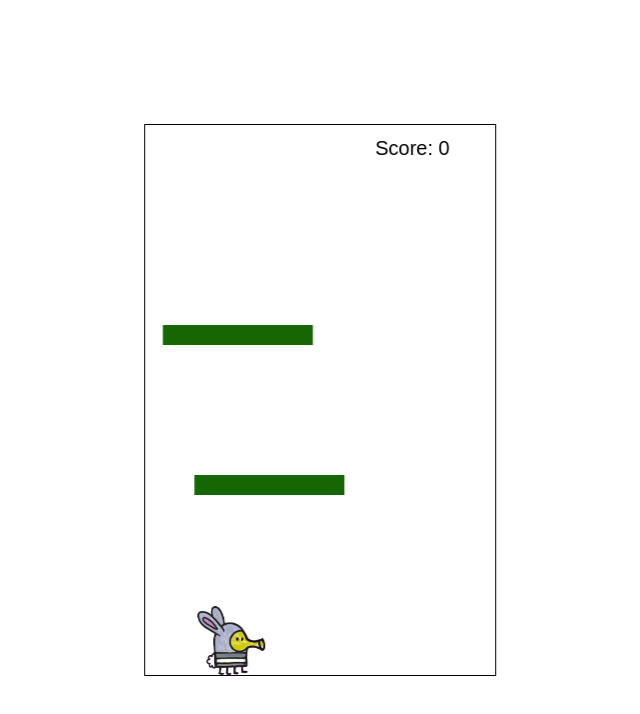
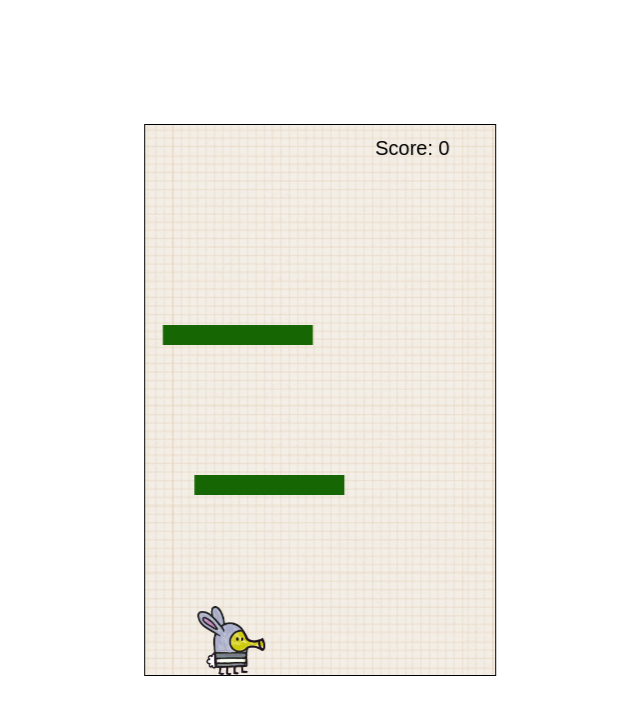
Before and after one commit to prerannaa/Assessments, a plain HTML site: page All Assesment/Doddle Game/index.html in a window 1280 px wide. Shown: the whole page, without its empty margins (427-1067 px from the left). Drawn offline with Linux system fonts and the light colour scheme.

Commit message:
Added background image

```diff
--- a/All Assesment/Doddle Game/src/platform.js
+++ b/All Assesment/Doddle Game/src/platform.js
@@ -1,6 +1,3 @@
-// const image = new Image();
-// image.src = 'assets/platform-source-img.png';
-
 class Platform {
     constructor(x, y, width, height, number) {
         this.x = x;
--- a/All Assesment/Doddle Game/style.css
+++ b/All Assesment/Doddle Game/style.css
@@ -1,5 +1,7 @@
-#canvas{
+canvas{
         position: absolute;
         top: 50%;
         transform: translate(160%, -50%);
+        background-image: url('assets/background.png');
+        /* background-size: cover;      */
 }
```
Also changed, not shown: All Assesment/Doddle Game/src/main-index.js (line endings or trailing spaces).
